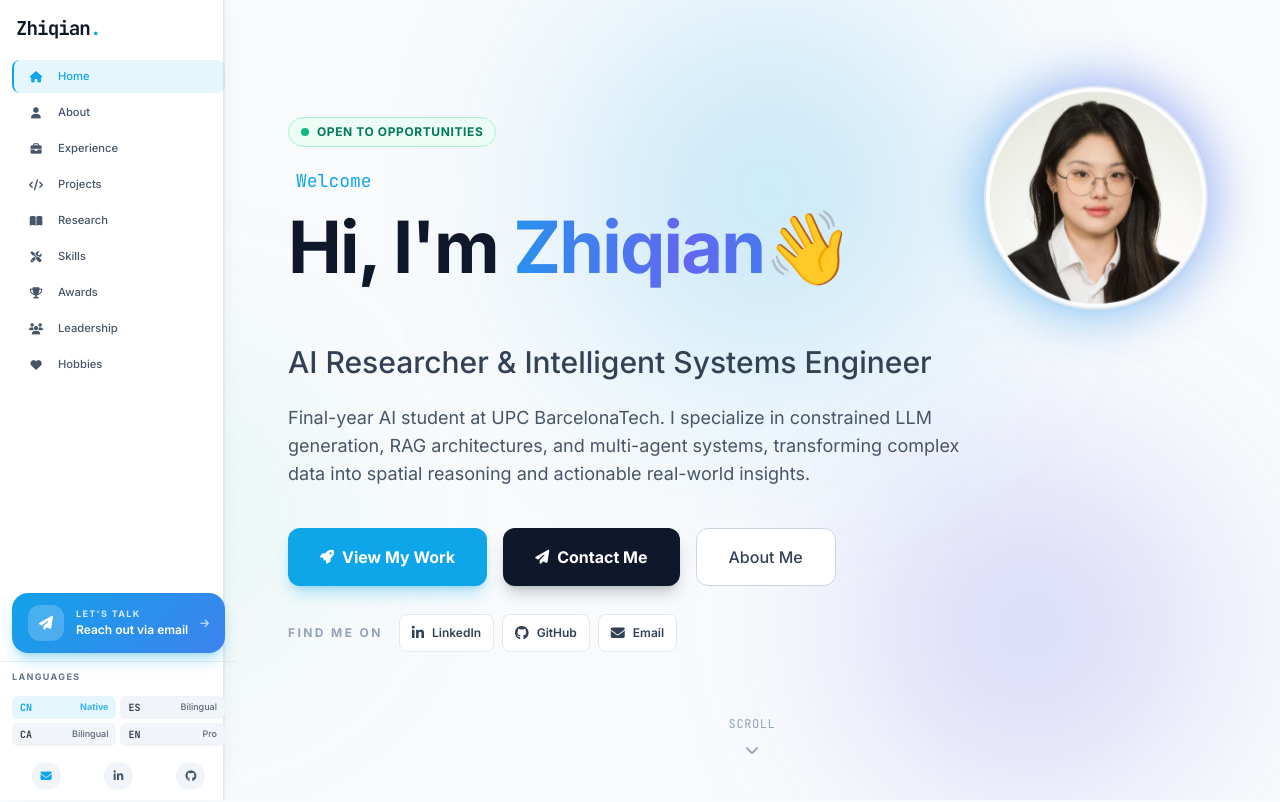
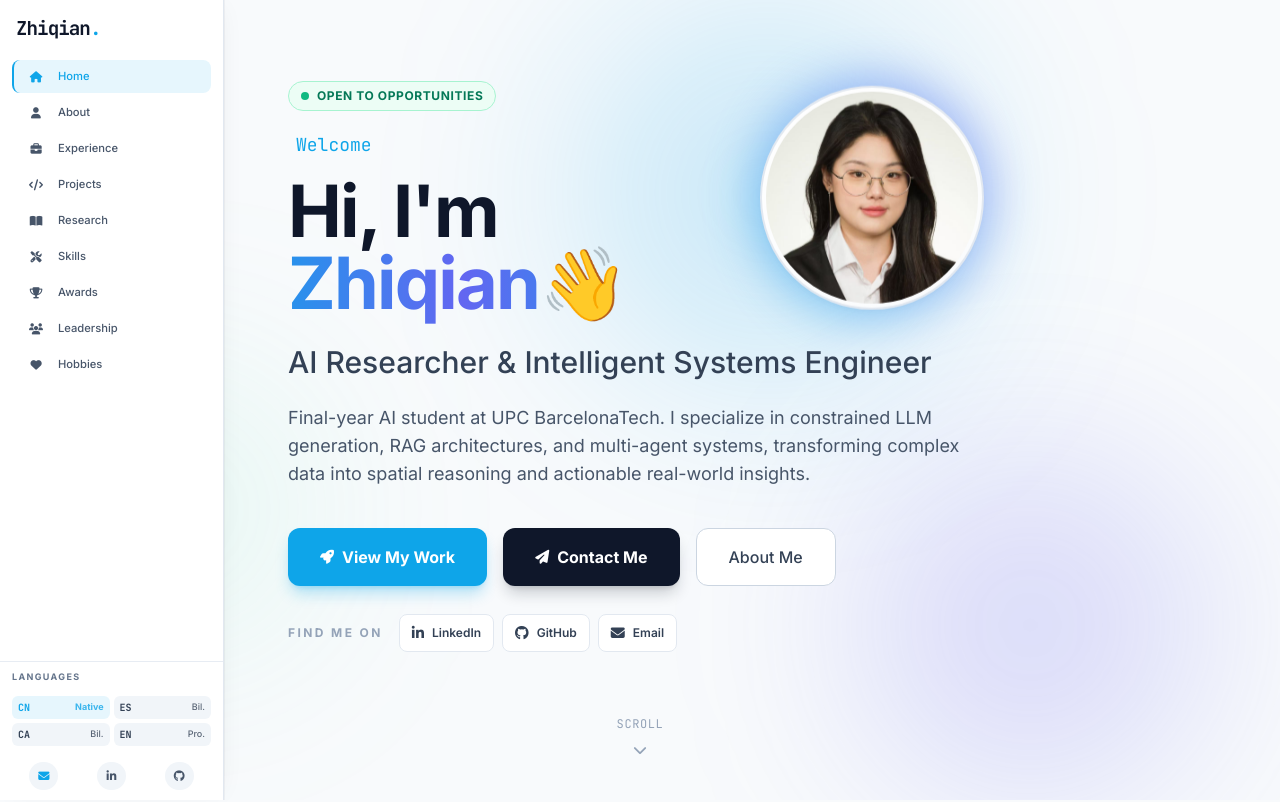
Before and after one commit to Zhiqian-Zhou/Zhiqian-Zhou.github.io, a Vue app: page / in a window 1280 px wide. Shown: the top 802 px of the page. Built offline with nearby package versions, Linux system fonts and the light colour scheme.

Commit message:
polish: Linear-style CTA, fix sidebar overflow, balance main margins

```diff
--- a/src/App.vue
+++ b/src/App.vue
@@ -143,9 +143,12 @@ onUnmounted(() => {
       </button>
     </Transition>
 
-    <!-- Main scroll area. At 2xl, equal margins center the content on the viewport.
-         Note: no `w-full` — that would conflict with mr-* and overflow the viewport. -->
-    <main class="lg:ml-44 xl:ml-56 2xl:ml-64 2xl:mr-64 min-h-screen relative">
+    <!-- Main scroll area. Equal left+right margins at every desktop breakpoint
+         so section content visually centers in the viewport, balancing the
+         left sidebar's weight. No `w-full` (would conflict with mr-* and overflow). -->
+    <main
+      class="lg:ml-44 lg:mr-44 xl:ml-56 xl:mr-56 2xl:ml-64 2xl:mr-64 min-h-screen relative"
+    >
       <HeroSection />
       <AboutSection />
       <ExperienceSection />
--- a/src/components/AppSidebar.vue
+++ b/src/components/AppSidebar.vue
@@ -20,9 +20,9 @@ const navItems = [
 
 const languages = [
   { code: 'CN', name: 'Chinese', level: 'Native', highlight: true },
-  { code: 'ES', name: 'Spanish', level: 'Bilingual' },
-  { code: 'CA', name: 'Catalan', level: 'Bilingual' },
-  { code: 'EN', name: 'English', level: 'Pro' }
+  { code: 'ES', name: 'Spanish', level: 'Bil.' },
+  { code: 'CA', name: 'Catalan', level: 'Bil.' },
+  { code: 'EN', name: 'English', level: 'Pro.' }
 ]
 
 const onNav = () => emit('navigate')
@@ -77,25 +77,18 @@ const onNav = () => emit('navigate')
       <div class="spotlight-zone min-h-0 px-3 pt-3 pb-2 flex flex-col justify-end">
         <a
           href="mailto:zhiqianzhou12@gmail.com"
-          class="reach-cta hidden group relative overflow-hidden rounded-2xl px-4 py-3 flex items-center gap-3 text-white shadow-lg shadow-primary/30 hover:shadow-xl hover:shadow-primary/40 hover:-translate-y-0.5 transition-all"
+          class="reach-cta hidden group relative overflow-hidden rounded-xl px-3 py-2.5 items-center gap-2 min-w-0"
         >
           <span
-            class="w-9 h-9 shrink-0 rounded-xl bg-white/20 flex items-center justify-center"
+            class="w-7 h-7 shrink-0 rounded-lg bg-white/10 flex items-center justify-center"
           >
-            <i class="fas fa-paper-plane text-sm"></i>
+            <i class="fas fa-paper-plane text-[11px]"></i>
           </span>
-          <span class="flex-1 min-w-0">
-            <span
-              class="block text-[9px] font-bold uppercase tracking-[0.15em] opacity-80"
-            >
-              Let's talk
-            </span>
-            <span class="block text-[12px] font-semibold truncate">
-              Reach out via email
-            </span>
+          <span class="flex-1 min-w-0 truncate text-[13px] font-semibold tracking-tight">
+            Get in touch
           </span>
           <i
-            class="fas fa-arrow-right text-[10px] opacity-70 transition-transform group-hover:translate-x-1"
+            class="reach-arrow fas fa-arrow-right text-[10px] opacity-70 shrink-0"
           ></i>
         </a>
       </div>
@@ -112,11 +105,11 @@ const onNav = () => emit('navigate')
             Languages
           </h4>
         </div>
-        <div class="grid grid-cols-2 gap-1">
+        <div class="grid grid-cols-2 gap-1 min-w-0">
           <span
             v-for="l in languages"
             :key="l.code"
-            class="lang-pill flex items-center justify-between px-2 py-1 rounded-md text-[10px] font-medium"
+            class="lang-pill flex items-center justify-between gap-1 px-1.5 py-1 rounded-md text-[10px] font-medium min-w-0 overflow-hidden"
             :class="
               l.highlight
                 ? 'bg-primary/10 text-primary'
@@ -124,9 +117,9 @@ const onNav = () => emit('navigate')
             "
             :title="`${l.name} — ${l.level}`"
           >
-            <span class="font-mono font-bold">{{ l.code }}</span>
+            <span class="font-mono font-bold shrink-0">{{ l.code }}</span>
             <span
-              class="text-[9px] opacity-80"
+              class="text-[9px] opacity-80 truncate"
               :class="l.highlight ? 'font-bold' : ''"
               >{{ l.level }}</span
             >
@@ -213,34 +206,67 @@ footer {
   padding-bottom: clamp(0.5rem, 1.2vh, 0.85rem);
 }
 
-/* Spotlight — show only when there's enough vertical room */
+/* "Get in touch" CTA — Linear-style glass chip:
+   solid near-black surface with 1px top-edge specular highlight.
+   Visible only when there's enough vertical room. */
 @media (min-height: 700px) {
   .reach-cta {
     display: flex;
-    animation: spotlight-in 0.6s cubic-bezier(0.32, 0.72, 0, 1) 0.4s both;
+    animation: cta-in 0.6s cubic-bezier(0.32, 0.72, 0, 1) 0.4s both;
   }
 }
 
 .reach-cta {
-  background: linear-gradient(135deg, #0ea5e9 0%, #6366f1 100%);
-  background-size: 200% 200%;
-  animation: gradient-shift-cta 6s ease infinite;
+  color: #f8fafc;
+  background: #0f172a;
+  box-shadow:
+    inset 0 0 0 1px rgba(255, 255, 255, 0.06),
+    inset 0 1px 0 rgba(255, 255, 255, 0.1),
+    0 1px 0 rgba(0, 0, 0, 0.6),
+    0 4px 12px -2px rgba(15, 23, 42, 0.25);
+  transition: box-shadow 0.22s cubic-bezier(0.25, 0.46, 0.45, 0.94),
+    background 0.22s cubic-bezier(0.25, 0.46, 0.45, 0.94);
+}
+.reach-cta:hover {
+  background: #1e293b;
+  box-shadow:
+    inset 0 0 0 1px rgba(255, 255, 255, 0.1),
+    inset 0 1px 0 rgba(255, 255, 255, 0.12),
+    0 1px 0 rgba(0, 0, 0, 0.6),
+    0 8px 20px -4px rgba(15, 23, 42, 0.35);
 }
 
-@keyframes gradient-shift-cta {
-  0%, 100% { background-position: 0% 50%; }
-  50% { background-position: 100% 50%; }
+/* Specular sweep — runs once on hover */
+.reach-cta::before {
+  content: '';
+  position: absolute;
+  inset: 0;
+  background: linear-gradient(
+    105deg,
+    transparent 40%,
+    rgba(255, 255, 255, 0.12) 50%,
+    transparent 60%
+  );
+  transform: translateX(-100%);
+  transition: transform 700ms ease;
+  pointer-events: none;
+}
+.reach-cta:hover::before {
+  transform: translateX(100%);
 }
 
-@keyframes spotlight-in {
-  from {
-    opacity: 0;
-    transform: translateY(8px);
-  }
-  to {
-    opacity: 1;
-    transform: translateY(0);
-  }
+/* Arrow slide */
+.reach-arrow {
+  transition: transform 0.22s cubic-bezier(0.25, 0.46, 0.45, 0.94);
+}
+.reach-cta:hover .reach-arrow {
+  transform: translateX(3px);
+  opacity: 1;
+}
+
+@keyframes cta-in {
+  from { opacity: 0; transform: translateY(8px); }
+  to   { opacity: 1; transform: translateY(0); }
 }
 
 /* Dock buttons */
```
